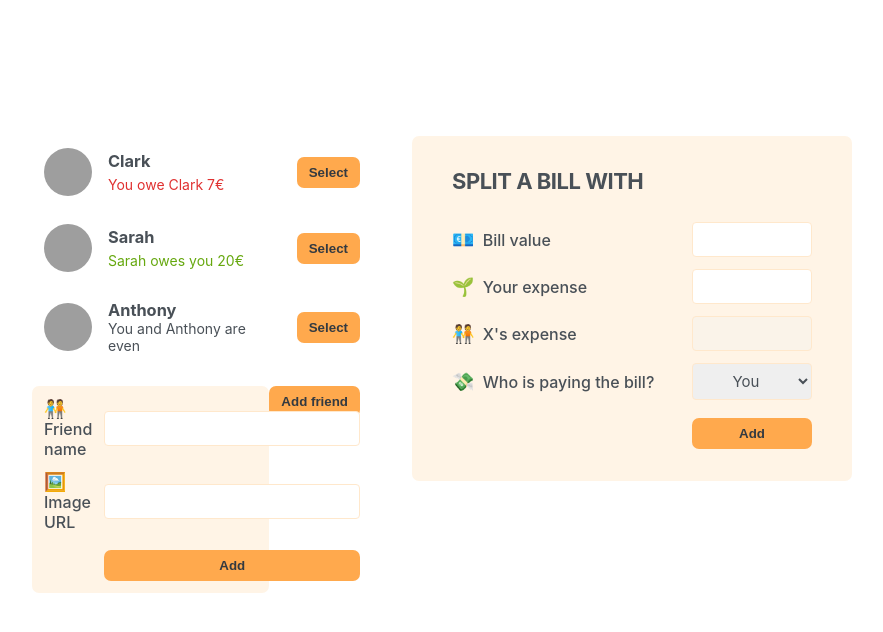
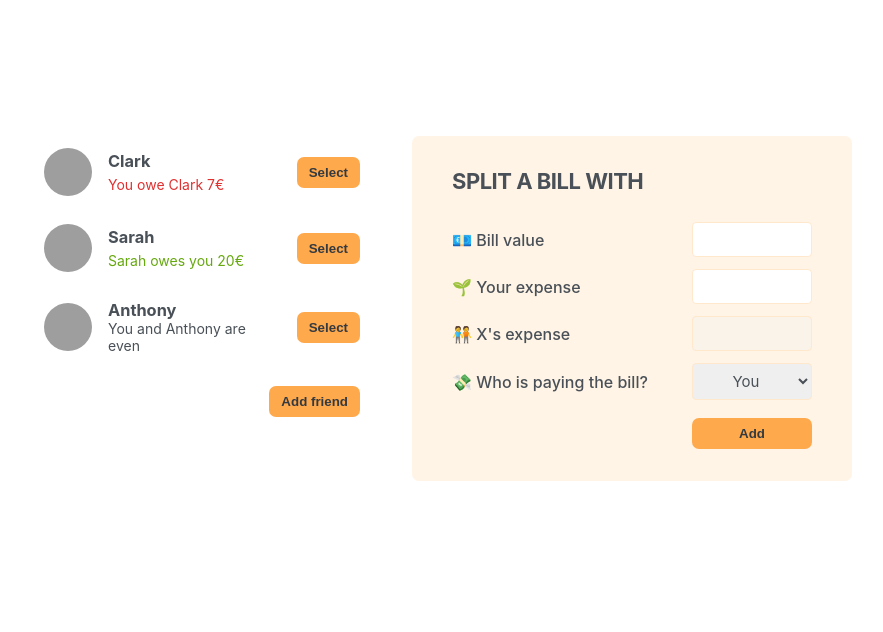
Before and after one commit to undrnz-dazzl-sky/split-expences, a React (Create React App) app: page / in a window 1280 px wide. Shown: the top 632 px of the page, without its empty margins (198-1081 px from the left). Built offline with nearby package versions, Linux system fonts and the light colour scheme; grey boxes are pictures that could not be loaded.

Commit message:
added two forms

```diff
--- a/src/App.js
+++ b/src/App.js
@@ -1,3 +1,5 @@
+import { useState } from "react";
+
 const initialFriends = [
   {
     id: 118836,
@@ -19,13 +21,24 @@
   },
 ];
 
+function Button({ children, onClick }) {
+  return <button className="button" onClick={onClick}>{children}</button>;
+}
+
 export default function App() {
+  const [showAddFriend, setShowAddFriend] = useState(false);
+
+  function handleShowAddFriend() {
+    setShowAddFriend(show => !show)
+  }
+
   return (
     <div className="app">
       <div className="sidebar">
         <FriendsList />
-        <Button>Add friend</Button>
-        <FormAddFriend />
+        {showAddFriend && <FormAddFriend />}
+        <Button onClick={handleShowAddFriend}>
+          {showAddFriend ? 'Close' : 'Add friend'}</Button>
       </div>
 
       <FormSplitBill />
@@ -69,10 +82,6 @@
   );
 }
 
-function Button({ children }) {
-  return <button className="button">{children}</button>;
-}
-
 function FormAddFriend() {
   return <form className="form-add-friend">
     <label>🧑‍🤝‍🧑Friend name</label>
--- a/src/index.css
+++ b/src/index.css
@@ -129,6 +129,7 @@
 
 label {
   font-weight: 500;
+  display: flex;
 }
 
 label::first-letter {
```
